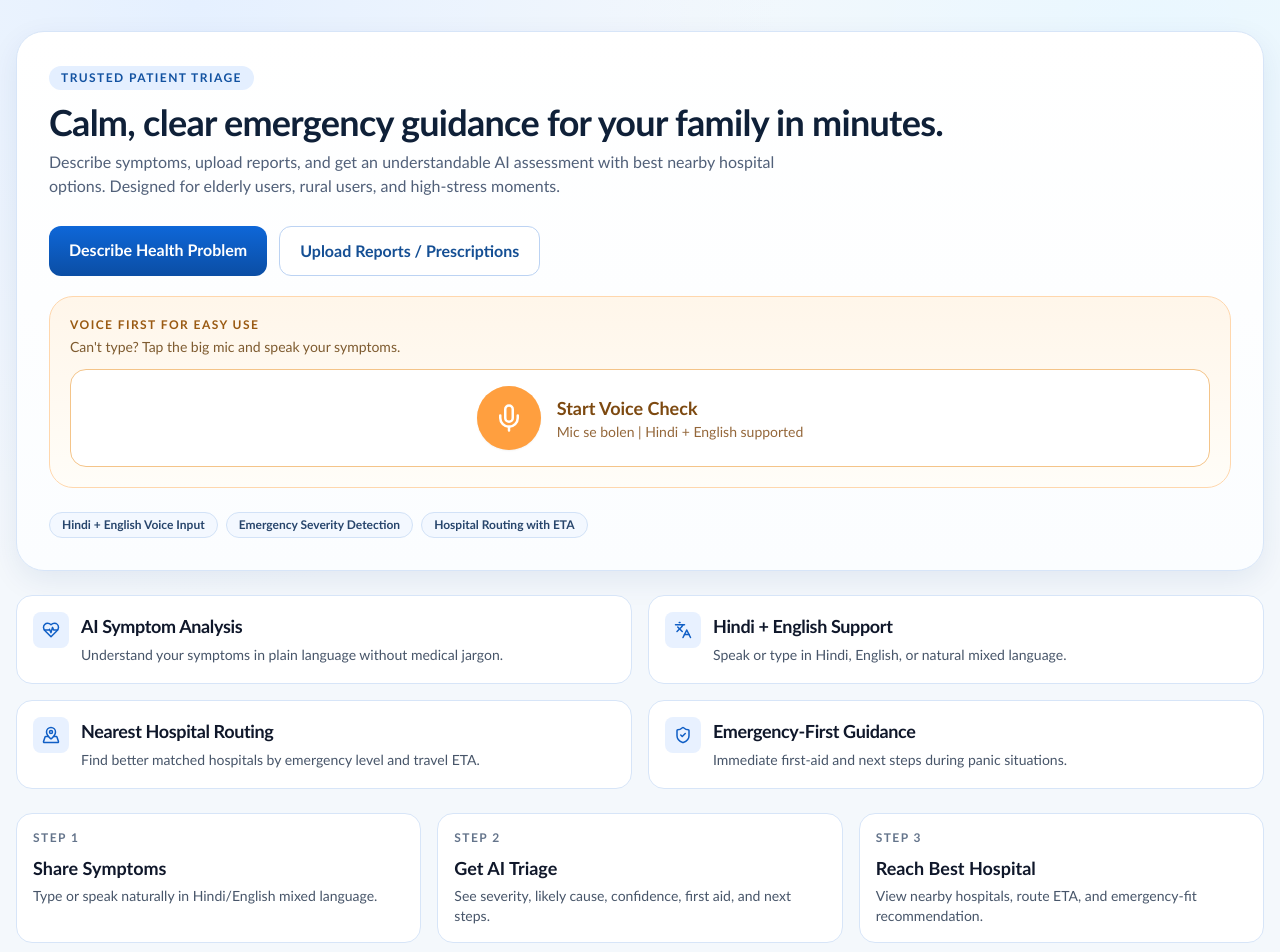
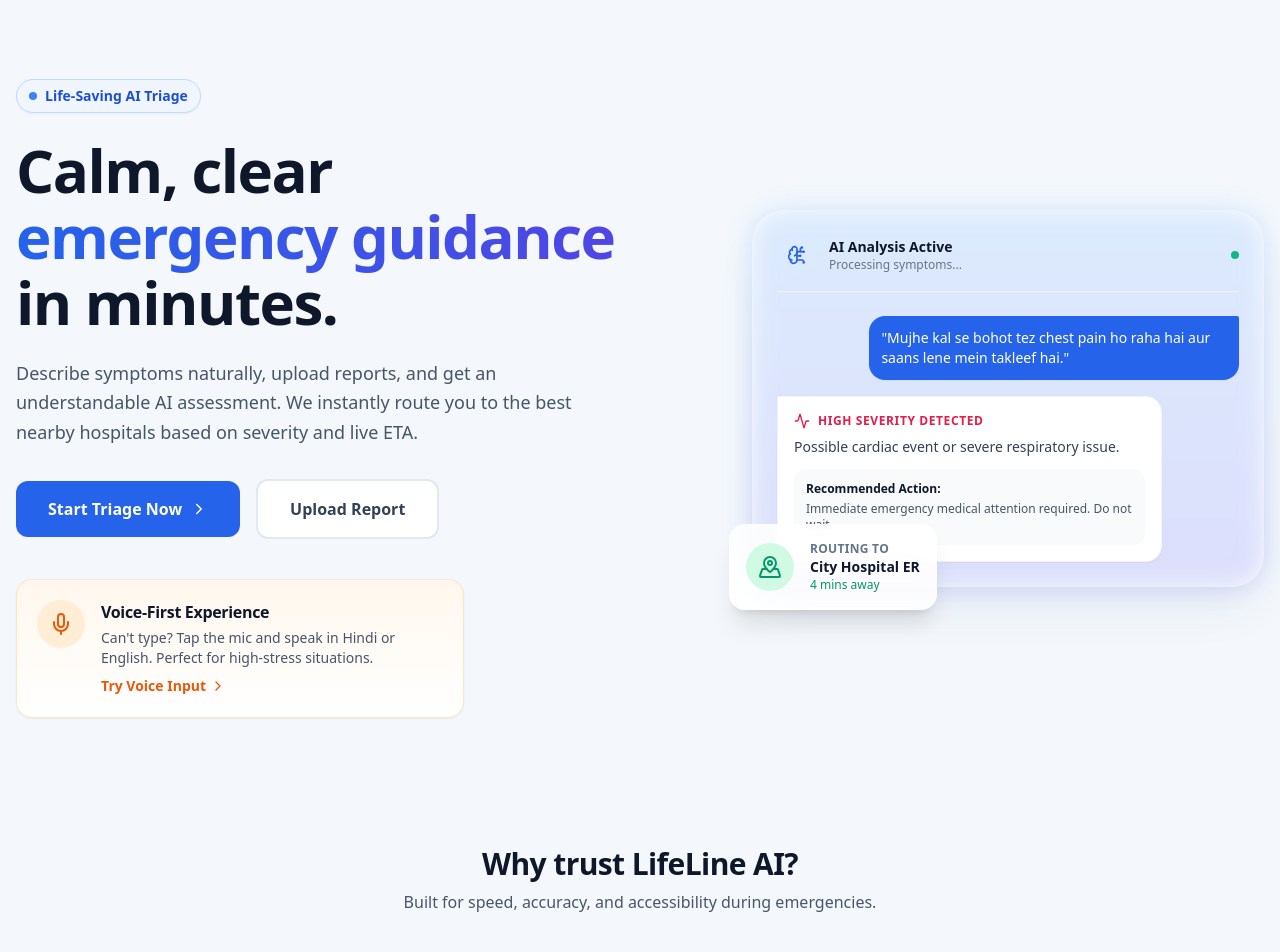
Before and after one commit to govinddangi4564/MediRoute_AI, a Next.js app in the folder frontend/: page / in a window 1280 px wide. Shown: the part 80-1032 px from the top of the page. Built offline with nearby package versions, Linux system fonts and the light colour scheme.

Commit message:
Improve UI

```diff
--- a/frontend/app/globals.css
+++ b/frontend/app/globals.css
@@ -17,7 +17,7 @@
 
 body {
   @apply bg-background text-foreground antialiased;
-  font-family: "Trebuchet MS", "Noto Sans Devanagari", "Noto Sans", "Segoe UI", sans-serif;
+  font-family: var(--font-inter), "Trebuchet MS", sans-serif;
   background:
     radial-gradient(circle at 15% 8%, #e5f0ff 0%, transparent 40%),
     radial-gradient(circle at 90% 12%, #e9f7ff 0%, transparent 35%),
--- a/frontend/app/layout.tsx
+++ b/frontend/app/layout.tsx
@@ -1,6 +1,9 @@
 import type { Metadata } from 'next';
+import { Inter } from 'next/font/google';
 import './globals.css';
 import { PatientHeader } from '@/components/sections/patient-header';
+
+const inter = Inter({ subsets: ['latin'], variable: '--font-inter' });
 
 export const metadata: Metadata = {
   title: 'LifeLine AI | Patient Care',
@@ -9,9 +12,9 @@
 
 export default function RootLayout({ children }: { children: React.ReactNode }) {
   return (
-    <html lang="en">
-      <body>
-        <div className="min-h-screen">
+    <html lang="en" className={`${inter.variable} antialiased`}>
+      <body className="font-sans">
+        <div className="min-h-screen bg-[var(--lifeline-bg)] selection:bg-blue-100 selection:text-blue-900">
           <PatientHeader />
           <div>{children}</div>
         </div>
--- a/frontend/app/page.tsx
+++ b/frontend/app/page.tsx
@@ -2,128 +2,235 @@
 
 import Link from 'next/link';
 import { motion } from 'framer-motion';
-import { HeartPulse, Languages, MapPinned, Mic, ShieldCheck } from 'lucide-react';
+import { HeartPulse, Languages, MapPinned, Mic, ShieldCheck, Activity, BrainCircuit, ChevronRight, Stethoscope, Clock } from 'lucide-react';
 
 const trustPoints = [
   {
     title: 'AI Symptom Analysis',
     copy: 'Understand your symptoms in plain language without medical jargon.',
-    icon: HeartPulse
+    icon: HeartPulse,
+    color: 'bg-blue-100 text-blue-600'
   },
   {
     title: 'Hindi + English Support',
     copy: 'Speak or type in Hindi, English, or natural mixed language.',
-    icon: Languages
+    icon: Languages,
+    color: 'bg-indigo-100 text-indigo-600'
   },
   {
     title: 'Nearest Hospital Routing',
     copy: 'Find better matched hospitals by emergency level and travel ETA.',
-    icon: MapPinned
+    icon: MapPinned,
+    color: 'bg-emerald-100 text-emerald-600'
   },
   {
     title: 'Emergency-First Guidance',
     copy: 'Immediate first-aid and next steps during panic situations.',
-    icon: ShieldCheck
+    icon: ShieldCheck,
+    color: 'bg-rose-100 text-rose-600'
   }
 ];
 
 export default function LandingPage() {
   return (
-    <main className="container py-8 md:py-12">
-      <section className="ll-shell overflow-hidden">
-        <motion.div initial={{ opacity: 0, y: 8 }} animate={{ opacity: 1, y: 0 }}>
-          <p className="ll-eyebrow">Trusted Patient Triage</p>
-          <h1 className="ll-title max-w-4xl">
-            Calm, clear emergency guidance for your family in minutes.
+    <main className="container relative overflow-hidden py-8 md:py-16 lg:py-24">
+      {/* Background Glows */}
+      <div className="pointer-events-none absolute left-1/2 top-0 -z-10 h-[600px] w-[800px] -translate-x-1/2 -translate-y-1/2 rounded-full bg-blue-400/20 opacity-50 blur-[100px]" />
+      <div className="pointer-events-none absolute -right-20 top-40 -z-10 h-[400px] w-[400px] rounded-full bg-indigo-400/10 blur-[80px]" />
+
+      <section className="grid gap-12 lg:grid-cols-2 lg:items-center">
+        {/* Left Column - Copy */}
+        <motion.div
+          initial={{ opacity: 0, x: -20 }}
+          animate={{ opacity: 1, x: 0 }}
+          transition={{ duration: 0.6, ease: "easeOut" }}
+          className="flex flex-col items-start"
+        >
+          <div className="inline-flex items-center gap-2 rounded-full border border-blue-200 bg-blue-50 px-3 py-1.5 text-sm font-semibold text-blue-700 shadow-sm">
+            <span className="relative flex h-2 w-2">
+              <span className="absolute inline-flex h-full w-full animate-ping rounded-full bg-blue-400 opacity-75"></span>
+              <span className="relative inline-flex h-2 w-2 rounded-full bg-blue-500"></span>
+            </span>
+            Life-Saving AI Triage
+          </div>
+
+          <h1 className="mt-6 text-4xl font-extrabold tracking-tight text-slate-900 sm:text-5xl lg:text-6xl lg:leading-[1.1]">
+            Calm, clear <span className="text-transparent bg-clip-text bg-gradient-to-r from-blue-600 to-indigo-600">emergency guidance</span> in minutes.
           </h1>
-          <p className="ll-subtitle max-w-3xl">
-            Describe symptoms, upload reports, and get an understandable AI assessment with best nearby hospital options.
-            Designed for elderly users, rural users, and high-stress moments.
+
+          <p className="mt-6 max-w-xl text-lg leading-relaxed text-slate-600">
+            Describe symptoms naturally, upload reports, and get an understandable AI assessment. We instantly route you to the best nearby hospitals based on severity and live ETA.
           </p>
 
-          <div className="mt-7 flex flex-col gap-3 sm:flex-row">
-            <Link href="/symptoms" className="ll-btn-primary text-center">
-              Describe Health Problem
+          <div className="mt-8 flex flex-col gap-4 sm:flex-row sm:items-center">
+            <Link
+              href="/symptoms"
+              className="group relative inline-flex items-center justify-center gap-2 overflow-hidden rounded-xl bg-blue-600 px-8 py-4 text-base font-semibold text-white transition-all hover:bg-blue-700 hover:ring-4 hover:ring-blue-600/20 hover:scale-[1.02]"
+            >
+              Start Triage Now
+              <ChevronRight size={18} className="transition-transform group-hover:translate-x-1" />
             </Link>
-            <Link href="/upload" className="ll-btn-secondary text-center">
-              Upload Reports / Prescriptions
+
+            <Link
+              href="/upload"
+              className="inline-flex items-center justify-center gap-2 rounded-xl border-2 border-slate-200 bg-white px-8 py-4 text-base font-semibold text-slate-700 transition-all hover:border-slate-300 hover:bg-slate-50"
+            >
+              Upload Report
             </Link>
           </div>
 
-          <div className="mt-5 rounded-3xl border border-[#ffd7ad] bg-[linear-gradient(180deg,#fff6ea_0%,#fffdf8_100%)] p-4 md:p-5">
-            <p className="text-xs font-semibold uppercase tracking-[0.12em] text-[#9a5a12]">
-              Voice First for Easy Use
+          <div className="mt-10 rounded-2xl border border-orange-200/60 bg-gradient-to-b from-orange-50 to-white p-5 shadow-sm sm:max-w-md">
+            <div className="flex items-start gap-4">
+              <div className="flex h-12 w-12 shrink-0 items-center justify-center rounded-full bg-orange-100 text-orange-600">
+                <Mic size={24} />
+              </div>
+              <div>
+                <h3 className="font-semibold text-slate-900">Voice-First Experience</h3>
+                <p className="mt-1 text-sm text-slate-600">
+                  Can't type? Tap the mic and speak in Hindi or English. Perfect for high-stress situations.
                 </p>
-            <p className="mt-1 text-sm text-[#7e5b30]">
-              Can&apos;t type? Tap the big mic and speak your symptoms.
-            </p>
-
-            <Link
-              href="/symptoms?voice=1"
-              aria-label="Start voice symptom input"
-              className="group mt-3 flex w-full items-center justify-center gap-4 rounded-2xl border border-[#f4c489] bg-white px-4 py-4 transition hover:bg-[#fff8ef]"
-            >
-              <span className="relative inline-flex h-16 w-16 items-center justify-center">
-                <span className="absolute inset-0 rounded-full bg-[#ffd4a4] opacity-60 group-hover:animate-ping" />
-                <span className="relative inline-flex h-16 w-16 items-center justify-center rounded-full bg-[#ff9f3f] text-white shadow-sm">
-                  <Mic size={30} />
-                </span>
-              </span>
-              <span className="text-left">
-                <span className="block text-lg font-semibold text-[#7d4910]">Start Voice Check</span>
-                <span className="block text-sm text-[#94673a]">Mic se bolen | Hindi + English supported</span>
-              </span>
+                <Link href="/symptoms?voice=1" className="mt-2 inline-flex items-center text-sm font-semibold text-orange-600 hover:text-orange-700">
+                  Try Voice Input <ChevronRight size={16} className="ml-1" />
                 </Link>
               </div>
+            </div>
+          </div>
+        </motion.div>
 
-          <div className="mt-6 flex flex-wrap gap-2">
-            <span className="ll-chip">Hindi + English Voice Input</span>
-            <span className="ll-chip">Emergency Severity Detection</span>
-            <span className="ll-chip">Hospital Routing with ETA</span>
+        {/* Right Column - Hero Graphic */}
+        <motion.div
+          initial={{ opacity: 0, x: 20 }}
+          animate={{ opacity: 1, x: 0 }}
+          transition={{ duration: 0.8, delay: 0.2, ease: "easeOut" }}
+          className="relative lg:ml-auto w-full max-w-lg"
+        >
+          {/* Mockup Card */}
+          <div className="relative rounded-[2rem] border border-white/40 bg-white/60 p-6 backdrop-blur-xl shadow-2xl shadow-blue-900/10">
+            <div className="absolute -inset-0.5 -z-10 rounded-[2rem] bg-gradient-to-b from-blue-400 to-indigo-500 opacity-20 blur-md"></div>
+
+            {/* Header */}
+            <div className="flex items-center justify-between border-b border-slate-100 pb-4">
+              <div className="flex items-center gap-3">
+                <div className="flex h-10 w-10 items-center justify-center rounded-full bg-blue-100 text-blue-600">
+                  <BrainCircuit size={20} />
+                </div>
+                <div>
+                  <p className="text-sm font-semibold text-slate-900">AI Analysis Active</p>
+                  <p className="text-xs text-slate-500">Processing symptoms...</p>
+                </div>
+              </div>
+              <span className="flex h-2 w-2 rounded-full bg-emerald-500"></span>
+            </div>
+
+            {/* Chat bubbles */}
+            <div className="mt-6 space-y-4">
+              <motion.div
+                initial={{ opacity: 0, y: 10 }}
+                animate={{ opacity: 1, y: 0 }}
+                transition={{ delay: 1 }}
+                className="ml-auto w-4/5 rounded-2xl rounded-tr-sm bg-blue-600 p-3 text-sm text-white shadow-sm"
+              >
+                "Mujhe kal se bohot tez chest pain ho raha hai aur saans lene mein takleef hai."
+              </motion.div>
+
+              <motion.div
+                initial={{ opacity: 0, y: 10 }}
+                animate={{ opacity: 1, y: 0 }}
+                transition={{ delay: 2.5 }}
+                className="w-5/6 rounded-2xl rounded-tl-sm border border-slate-100 bg-white p-4 shadow-sm"
+              >
+                <div className="flex items-center gap-2 text-rose-600 mb-2">
+                  <Activity size={16} />
+                  <span className="text-xs font-bold uppercase tracking-wider">High Severity Detected</span>
+                </div>
+                <p className="text-sm text-slate-700 font-medium">Possible cardiac event or severe respiratory issue.</p>
+                <div className="mt-3 rounded-xl bg-slate-50 p-3">
+                  <p className="text-xs font-semibold text-slate-900 mb-1">Recommended Action:</p>
+                  <p className="text-xs text-slate-600">Immediate emergency medical attention required. Do not wait.</p>
+                </div>
+              </motion.div>
+
+              {/* Floating action pill */}
+              <motion.div
+                initial={{ opacity: 0, scale: 0.9 }}
+                animate={{ opacity: 1, scale: 1 }}
+                transition={{ delay: 3.5 }}
+                className="absolute -bottom-6 -left-6 rounded-2xl border border-white/50 bg-white/90 p-4 shadow-xl backdrop-blur-md flex items-center gap-4"
+              >
+                <div className="flex h-12 w-12 items-center justify-center rounded-full bg-emerald-100 text-emerald-600">
+                  <MapPinned size={24} />
+                </div>
+                <div>
+                  <p className="text-xs font-semibold text-slate-500 uppercase tracking-wide">Routing to</p>
+                  <p className="text-sm font-bold text-slate-900">City Hospital ER</p>
+                  <p className="text-xs font-medium text-emerald-600">4 mins away</p>
+                </div>
+              </motion.div>
+            </div>
           </div>
         </motion.div>
       </section>
 
-      <section className="mt-6 grid gap-4 md:grid-cols-2">
+      {/* Trust Points */}
+      <section className="mt-24 lg:mt-32">
+        <div className="text-center mb-12">
+          <h2 className="text-2xl font-bold text-slate-900 sm:text-3xl">Why trust LifeLine AI?</h2>
+          <p className="mt-2 text-slate-600">Built for speed, accuracy, and accessibility during emergencies.</p>
+        </div>
+
+        <div className="grid gap-6 sm:grid-cols-2 lg:grid-cols-4">
           {trustPoints.map((item, index) => {
             const Icon = item.icon;
             return (
               <motion.article
                 key={item.title}
-              initial={{ opacity: 0, y: 10 }}
-              animate={{ opacity: 1, y: 0 }}
-              transition={{ delay: 0.06 * index }}
-              className="ll-kpi-card"
+                initial={{ opacity: 0, y: 20 }}
+                whileInView={{ opacity: 1, y: 0 }}
+                viewport={{ once: true, margin: "-50px" }}
+                transition={{ delay: 0.1 * index, duration: 0.5 }}
+                className="group relative rounded-2xl border border-slate-200 bg-white p-6 shadow-sm transition-shadow hover:shadow-md"
               >
-              <div className="flex items-start gap-3">
-                <span className="inline-flex h-9 w-9 shrink-0 items-center justify-center rounded-lg bg-[#e8f1ff] text-[#0f5ec5]">
-                  <Icon size={18} />
-                </span>
-                <div>
-                  <h2 className="text-lg font-semibold text-slate-900">{item.title}</h2>
-                  <p className="mt-1 text-sm leading-relaxed text-slate-600">{item.copy}</p>
+                <div className={`mb-4 inline-flex h-12 w-12 items-center justify-center rounded-xl ${item.color} transition-transform group-hover:scale-110`}>
+                  <Icon size={24} />
                 </div>
-              </div>
+                <h3 className="text-lg font-bold text-slate-900">{item.title}</h3>
+                <p className="mt-2 text-sm leading-relaxed text-slate-600">{item.copy}</p>
               </motion.article>
             );
           })}
+        </div>
       </section>
 
-      <section className="mt-6 grid gap-4 md:grid-cols-3">
-        <div className="ll-kpi-card">
-          <p className="text-xs font-semibold uppercase tracking-[0.12em] text-slate-500">Step 1</p>
-          <p className="mt-2 text-lg font-semibold text-slate-900">Share Symptoms</p>
-          <p className="mt-1 text-sm text-slate-600">Type or speak naturally in Hindi/English mixed language.</p>
+      {/* How it works steps */}
+      <section className="mt-16 rounded-3xl bg-slate-900 py-16 px-6 sm:px-12 lg:mt-24">
+        <div className="text-center mb-12">
+          <h2 className="text-2xl font-bold text-white sm:text-3xl">3 Simple Steps to Care</h2>
         </div>
-        <div className="ll-kpi-card">
-          <p className="text-xs font-semibold uppercase tracking-[0.12em] text-slate-500">Step 2</p>
-          <p className="mt-2 text-lg font-semibold text-slate-900">Get AI Triage</p>
-          <p className="mt-1 text-sm text-slate-600">See severity, likely cause, confidence, first aid, and next steps.</p>
+        <div className="grid gap-8 md:grid-cols-3 relative">
+          {/* Connecting line on desktop */}
+          <div className="hidden md:block absolute top-12 left-1/6 right-1/6 h-[2px] bg-slate-700/50 -z-0"></div>
+
+          <div className="relative z-10 flex flex-col items-center text-center">
+            <div className="flex h-16 w-16 items-center justify-center rounded-2xl bg-slate-800 border border-slate-700 text-blue-400 text-xl font-bold mb-4 shadow-xl">
+              1
             </div>
-        <div className="ll-kpi-card">
-          <p className="text-xs font-semibold uppercase tracking-[0.12em] text-slate-500">Step 3</p>
-          <p className="mt-2 text-lg font-semibold text-slate-900">Reach Best Hospital</p>
-          <p className="mt-1 text-sm text-slate-600">View nearby hospitals, route ETA, and emergency-fit recommendation.</p>
+            <h3 className="text-lg font-bold text-white mb-2">Share Symptoms</h3>
+            <p className="text-sm text-slate-400">Type or speak naturally in Hindi/English mixed language.</p>
+          </div>
+          <div className="relative z-10 flex flex-col items-center text-center">
+            <div className="flex h-16 w-16 items-center justify-center rounded-2xl bg-slate-800 border border-slate-700 text-blue-400 text-xl font-bold mb-4 shadow-xl">
+              2
+            </div>
+            <h3 className="text-lg font-bold text-white mb-2">Get AI Triage</h3>
+            <p className="text-sm text-slate-400">Instantly see severity, first aid, and structured next steps.</p>
+          </div>
+          <div className="relative z-10 flex flex-col items-center text-center">
+            <div className="flex h-16 w-16 items-center justify-center rounded-2xl bg-slate-800 border border-slate-700 text-blue-400 text-xl font-bold mb-4 shadow-xl">
+              3
+            </div>
+            <h3 className="text-lg font-bold text-white mb-2">Reach Hospital</h3>
+            <p className="text-sm text-slate-400">View real-time routing to the most appropriate nearby hospital.</p>
+          </div>
         </div>
       </section>
     </main>
```
Also changed, not shown: frontend/app/symptoms/page.tsx (+31 -19 lines), 1 other file (tests, documents, lock files or other folders). Lines whose indentation alone changed are shown as unchanged.
